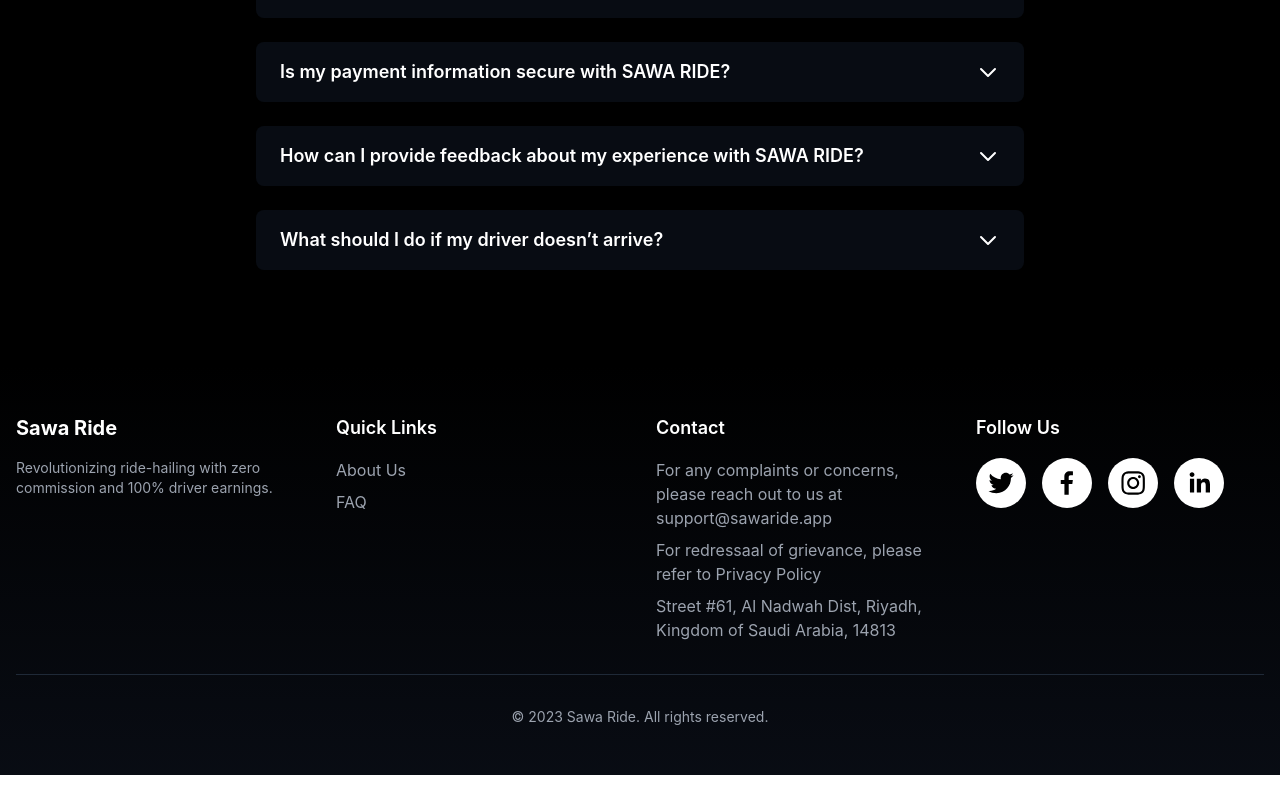
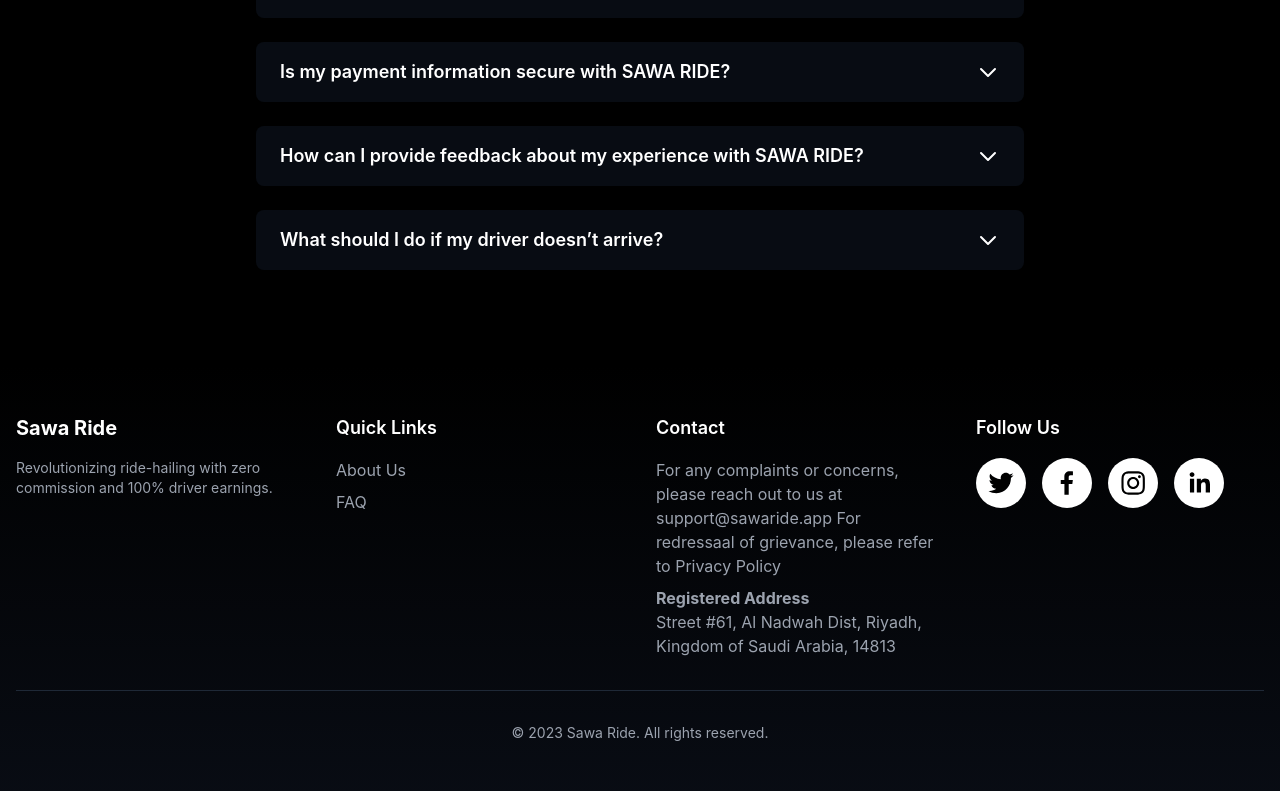
Before and after one commit to Majeed-hub/sawaride-new, a React (Create React App) app: page /FAQ in a window 1280 px wide. Shown: the part 1074-1865 px from the top of the page. Built offline with nearby package versions, Linux system fonts and the light colour scheme.

Commit message:
changed registered address

```diff
--- a/src/components/footer/index.js
+++ b/src/components/footer/index.js
@@ -11,16 +11,15 @@
   const contactDetails = [
     {
       type: "email",
+
+      title: "",
       value:
-        "For any complaints or concerns, please reach out to us at support@sawaride.app",
+        "For any complaints or concerns, please reach out to us at support@sawaride.app For redressaal of grievance, please refer to Privacy Policy",
     },
-    {
-      type: "redressal",
-      value:
-        "For redressaal of grievance, please refer to Privacy Policy",
-    },
+
     {
       type: "address",
+      title: "Registered Address",
       value:
         "Street #61, Al Nadwah Dist, Riyadh, Kingdom of Saudi Arabia, 14813",
     },
@@ -66,6 +65,8 @@
             <ul className="space-y-2">
               {contactDetails.map((detail) => (
                 <li key={detail.type} className="text-gray-400">
+                  <b>{detail.title}</b>
+                  {(detail.type === "address") && <br/>}
                   {detail.value}
                 </li>
               ))}
```
